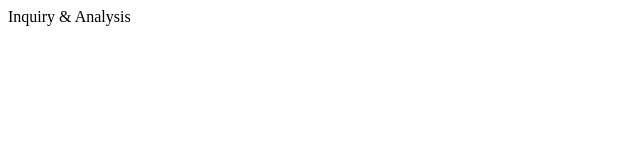
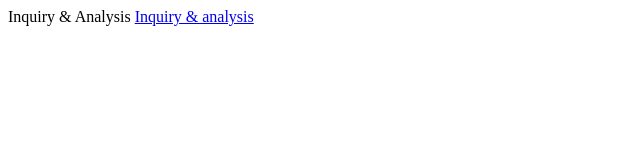
Before and after one commit to rkchan06/y9web, a plain HTML site: page inquiry.html in a window 1280 px wide. Shown: the whole page, without its empty margins (0-640 px from the left). Drawn offline with Linux system fonts and the light colour scheme.

Commit message:
Added link
Added an inquiry link

```diff
--- a/inquiry.html
+++ b/inquiry.html
@@ -1,3 +1,4 @@
 <html>
 Inquiry & Analysis
+  <a href='inquiry.html'>Inquiry & analysis</a>
 </html>
```
